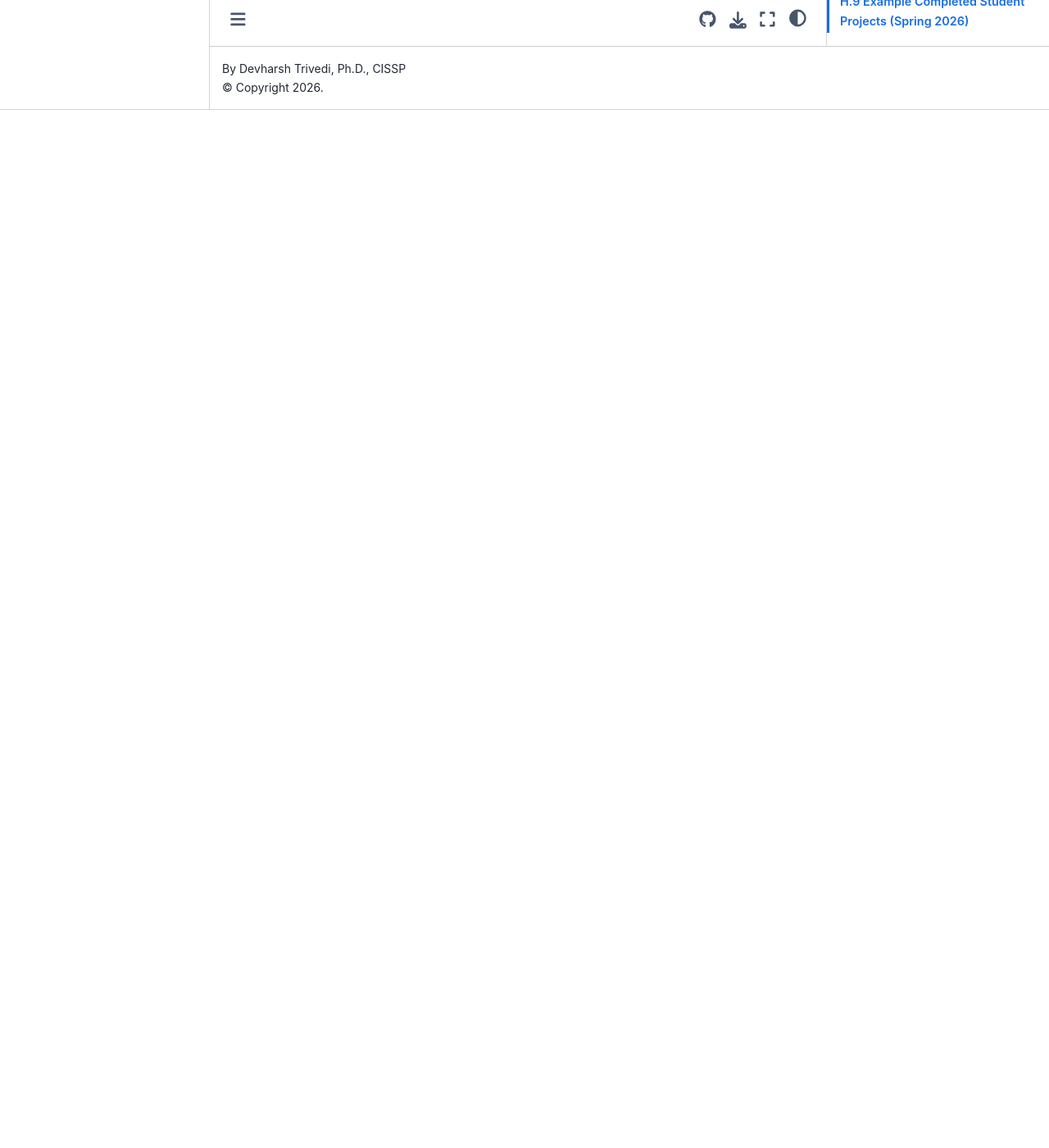
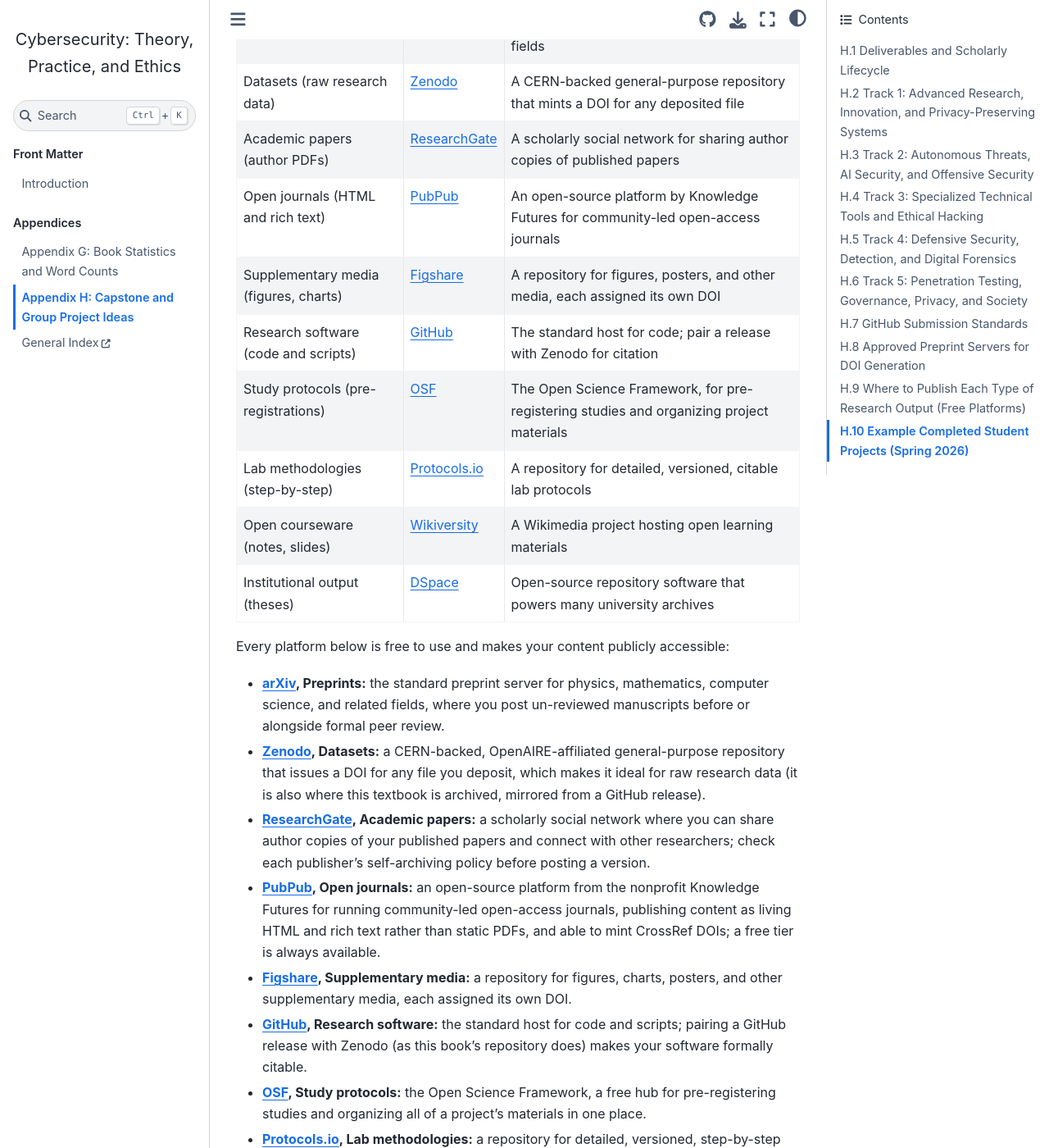
Before and after one commit to devharsh/cybersec-textbook, a Jupyter Book: the page built from chapters/appendix_h/appendix_h.md, in a window 1280 px wide and 1400 px high, scrolled down 5404 px. Shown: the whole window at 82% size. Built offline with Jupyter Book 1.0.4 settings and Sphinx 7.4.7 and the Sphinx Book theme 1.1.4, drawn with Linux system fonts in a browser that asks for light colours; pages that are not in the unit, such as notebooks, are missing from menus; before the commit the page ends 5538 px from its top, so only the background shows below that; some of the changed text lies outside the part shown.

Commit message:
Appendix H: add H.9 'Where to Publish Each Type of Research Output' (free-platforms guide + rendered figure); renumber student projects to H.10

````diff
--- a/chapters/appendix_h/appendix_h.md
+++ b/chapters/appendix_h/appendix_h.md
@@ -130,7 +130,67 @@
 (https://www.researchgate.net), **arXiv** (https://arxiv.org), and **TechRxiv** (https://www.techrxiv.org).
 Always confirm a server's scope and licensing before submitting.
 
-## H.9 Example Completed Student Projects (Spring 2026)
+## H.9 Where to Publish Each Type of Research Output (Free Platforms)
+
+When you want to share your research with the world for free, the trick is matching each type of output to
+the platform built for it. Posting a dataset to a preprint server, or a manuscript to a code host, only
+makes your work harder to find and cite. The map below gives one well-established, free, public platform for
+each kind of academic content. It complements the preprint-server list in Section H.8, which focuses
+specifically on the manuscript or preprint deliverable. Nearly all of these platforms also mint a Digital
+Object Identifier (DOI) so the work stays permanently citable.
+
+```{image} ../../assets/figures/free_research_platforms.png
+:alt: Free public platforms matched to each type of academic research output
+:width: 540px
+```
+
+| Output type | Platform | What it is |
+|---|---|---|
+| Preprints (un-reviewed manuscripts) | [arXiv](https://arxiv.org) | The standard preprint server for physics, mathematics, computer science, and related fields |
+| Datasets (raw research data) | [Zenodo](https://zenodo.org) | A CERN-backed general-purpose repository that mints a DOI for any deposited file |
+| Academic papers (author PDFs) | [ResearchGate](https://www.researchgate.net) | A scholarly social network for sharing author copies of published papers |
+| Open journals (HTML and rich text) | [PubPub](https://www.pubpub.org) | An open-source platform by Knowledge Futures for community-led open-access journals |
+| Supplementary media (figures, charts) | [Figshare](https://figshare.com) | A repository for figures, posters, and other media, each assigned its own DOI |
+| Research software (code and scripts) | [GitHub](https://github.com) | The standard host for code; pair a release with Zenodo for citation |
+| Study protocols (pre-registrations) | [OSF](https://osf.io) | The Open Science Framework, for pre-registering studies and organizing project materials |
+| Lab methodologies (step-by-step) | [Protocols.io](https://www.protocols.io) | A repository for detailed, versioned, citable lab protocols |
+| Open courseware (notes, slides) | [Wikiversity](https://www.wikiversity.org) | A Wikimedia project hosting open learning materials |
+| Institutional output (theses) | [DSpace](https://dspace.org) | Open-source repository software that powers many university archives |
+
+Every platform below is free to use and makes your content publicly accessible:
+
+- **[arXiv](https://arxiv.org), Preprints:** the standard preprint server for physics, mathematics, computer
+  science, and related fields, where you post un-reviewed manuscripts before or alongside formal peer review.
+- **[Zenodo](https://zenodo.org), Datasets:** a CERN-backed, OpenAIRE-affiliated general-purpose repository
+  that issues a DOI for any file you deposit, which makes it ideal for raw research data (it is also where
+  this textbook is archived, mirrored from a GitHub release).
+- **[ResearchGate](https://www.researchgate.net), Academic papers:** a scholarly social network where you
+  can share author copies of your published papers and connect with other researchers; check each
+  publisher's self-archiving policy before posting a version.
+- **[PubPub](https://www.pubpub.org), Open journals:** an open-source platform from the nonprofit Knowledge
+  Futures for running community-led open-access journals, publishing content as living HTML and rich text
+  rather than static PDFs, and able to mint CrossRef DOIs; a free tier is always available.
+- **[Figshare](https://figshare.com), Supplementary media:** a repository for figures, charts, posters, and
+  other supplementary media, each assigned its own DOI.
+- **[GitHub](https://github.com), Research software:** the standard host for code and scripts; pairing a
+  GitHub release with Zenodo (as this book's repository does) makes your software formally citable.
+- **[OSF](https://osf.io), Study protocols:** the Open Science Framework, a free hub for pre-registering
+  studies and organizing all of a project's materials in one place.
+- **[Protocols.io](https://www.protocols.io), Lab methodologies:** a repository for detailed, versioned,
+  step-by-step lab protocols that others can follow and cite.
+- **[Wikiversity](https://www.wikiversity.org), Open courseware:** a Wikimedia project for hosting open
+  learning materials, lecture notes, and slides.
+- **[DSpace](https://dspace.org), Institutional output:** the open-source repository software, originally
+  built by MIT and HP Labs in 2002 and now maintained under Lyrasis, that powers many university libraries'
+  archives of theses and dissertations.
+
+The takeaway is to pick the home that fits the content. Manuscripts go to preprint servers and journals,
+data and media to repositories that mint DOIs, code to GitHub (mirrored to Zenodo for citation), and
+institutional work to your university's DSpace archive. Putting each piece where readers expect it maximizes
+both discoverability and proper credit. This guide is adapted from the companion tutorial at
+https://com.puter.tips/2026/06/where-to-publish-your-research-for-free.html.
+
+## H.10 Example Completed Student Projects (Spring 2026)
 
 The following capstone projects were completed by students and published with DOIs, and they show the level and
 form of a finished deliverable. Each maps to one of the tracks above.
````
Also changed, not shown: chapters/appendix_g/appendix_g.md (+6 -5 lines), intro.md (+1 -1 lines), assets/figures/free_research_platforms.png (added).
